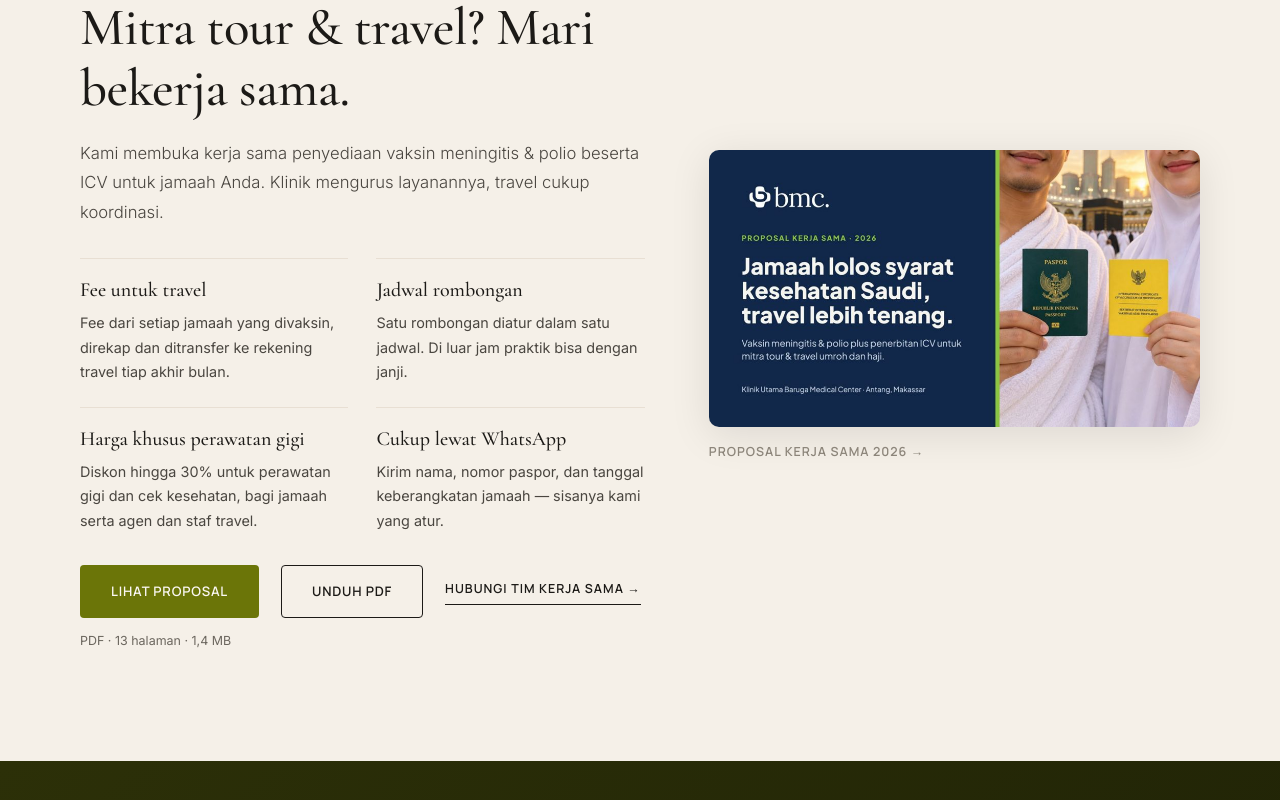
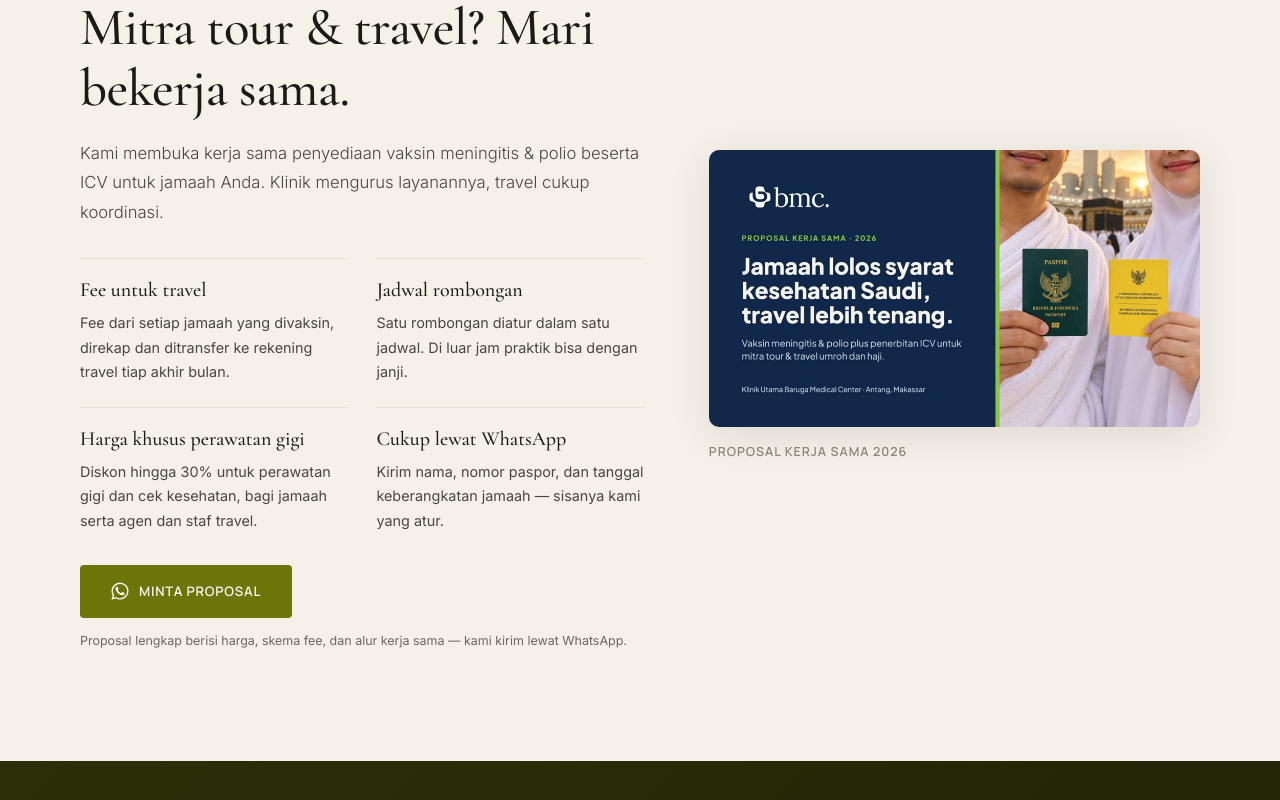
Before and after one commit to garlan730/baruga-website, a React (Vite) app: page /vaksin-umroh in a window 1280 px wide. Shown: the part 3468-4268 px from the top of the page. Built offline with nearby package versions, Linux system fonts and the light colour scheme.

Commit message:
Remove public proposal PDF; partners request it via WhatsApp
Co-Authored-By: Claude Opus 5.5 <noreply@anthropic.com>

```diff
--- a/src/config.js
+++ b/src/config.js
@@ -51,9 +51,6 @@ export const BOOKING_API_URL = 'https://script.google.com/macros/s/AKfycbzuU4pkH
 
 export const waLink = (message = '', number = CLINIC.whatsapp) =>
   `https://wa.me/${number}${message ? `?text=${encodeURIComponent(message)}` : ''}`
-
-// Partnership proposal for travel agents, served from /public/files.
-export const PARTNERSHIP_PDF = { url: '/files/proposal-kerja-sama-vaksin-umroh-baruga.pdf', pages: 13, size: '1,4 MB' }
 
 // Doctors grouped by department, in display order. Photos live in /public/img/doctors;
 // a missing photo falls back to initials. `service` links a group to a booking option.
--- a/src/pages/Vaccine.jsx
+++ b/src/pages/Vaccine.jsx
@@ -1,5 +1,5 @@
 import { Link } from 'react-router-dom'
-import { CLINIC, DOCTOR_GROUPS, HOURS, PARTNERSHIP_PDF, waLink } from '../config.js'
+import { CLINIC, DOCTOR_GROUPS, HOURS, waLink } from '../config.js'
 import { useLang } from '../i18n.jsx'
 import { Faq, Reveal, SectionHead, usePageTitle } from '../components/ui.jsx'
 import { WhatsAppIcon } from '../components/WhatsAppFloat.jsx'
@@ -111,7 +111,7 @@ export const FAQ = [
   },
   {
     q: { id: 'Bisa untuk rombongan travel atau KBIH?', en: 'Do you serve travel-agency groups?' },
-    a: { id: 'Bisa. Rombongan kami atur dalam satu jadwal. Untuk travel dan KBIH, kami juga membuka kerja sama — lihat bagian Kerja Sama di halaman ini untuk proposal lengkapnya.', en: 'Yes. Groups are scheduled together. For travel agencies we also offer a partnership — see the Partnership section on this page for the full proposal.' },
+    a: { id: 'Bisa. Rombongan kami atur dalam satu jadwal. Untuk travel dan KBIH, kami juga membuka kerja sama — hubungi kami lewat bagian Kerja Sama di halaman ini untuk mendapatkan proposalnya.', en: 'Yes. Groups are scheduled together. For travel agencies we also offer a partnership — request the proposal via the Partnership section on this page.' },
   },
   {
     q: { id: 'Berapa biayanya?', en: 'How much does it cost?' },
@@ -124,6 +124,14 @@ export default function Vaccine() {
   usePageTitle({ id: pageMeta('/vaksin-umroh').title, en: 'Umrah & Hajj Vaccines in Makassar + ICV | Baruga Medical Center' })
 
   const gp = DOCTOR_GROUPS.find((g) => g.service === 'gp')?.doctors[0]
+
+  const partnerWa = waLink(
+    t({
+      id: 'Halo Baruga Medical Center, kami dari travel umroh dan ingin meminta proposal kerja sama vaksin.\nNama travel:\nKota:',
+      en: 'Hello Baruga Medical Center, we are an Umrah travel agency and would like the vaccine partnership proposal.\nAgency name:\nCity:',
+    }),
+    CLINIC.partnershipWhatsapp,
+  )
 
   const waMessage = t({
     id: 'Halo Baruga Medical Center, saya mau jadwalkan vaksin Umroh/Haji (meningitis & polio) + ICV.\nNama:\nJumlah orang:\nRencana tanggal keberangkatan:',
@@ -269,32 +277,20 @@ export default function Vaccine() {
               ))}
             </div>
             <div className="partner-actions">
-              <a className="btn btn-primary" href={PARTNERSHIP_PDF.url} target="_blank" rel="noreferrer">
-                {t({ id: 'Lihat Proposal', en: 'View Proposal' })}
-              </a>
-              <a className="btn btn-secondary" href={PARTNERSHIP_PDF.url} download>
-                {t({ id: 'Unduh PDF', en: 'Download PDF' })}
-              </a>
-              <a
-                className="btn-link"
-                href={waLink(
-                  t({
-                    id: 'Halo Baruga Medical Center, kami dari travel umroh ingin berdiskusi tentang kerja sama vaksin.\nNama travel:\nKota:',
-                    en: 'Hello Baruga Medical Center, we are an Umrah travel agency interested in the vaccine partnership.\nAgency name:\nCity:',
-                  }),
-                  CLINIC.partnershipWhatsapp,
-                )}
-                target="_blank"
-                rel="noreferrer"
-              >
-                {t({ id: 'Hubungi tim kerja sama', en: 'Contact our partnership team' })}
+              <a className="btn btn-primary" href={partnerWa} target="_blank" rel="noreferrer">
+                <WhatsAppIcon size={18} /> {t({ id: 'Minta Proposal', en: 'Request the Proposal' })}
               </a>
             </div>
-            <p className="partner-meta">PDF · {PARTNERSHIP_PDF.pages} {t({ id: 'halaman', en: 'pages' })} · {PARTNERSHIP_PDF.size}</p>
+            <p className="partner-meta">
+              {t({
+                id: 'Proposal lengkap berisi harga, skema fee, dan alur kerja sama — kami kirim lewat WhatsApp.',
+                en: 'The full proposal covers pricing, the fee scheme, and the workflow — we’ll send it on WhatsApp.',
+              })}
+            </p>
           </div>
-          <Reveal as="a" className="partner-cover" href={PARTNERSHIP_PDF.url} target="_blank" rel="noreferrer" delay={120}>
+          <Reveal className="partner-cover" delay={120}>
             <img src="/img/proposal-cover.jpg" alt={t({ id: 'Sampul proposal kerja sama vaksin Umroh Baruga Medical Center', en: 'Cover of the Baruga Medical Center Umrah vaccine partnership proposal' })} width="960" height="540" loading="lazy" />
-            <span>{t({ id: 'Proposal Kerja Sama 2026', en: 'Partnership Proposal 2026' })} →</span>
+            <span>{t({ id: 'Proposal Kerja Sama 2026', en: 'Partnership Proposal 2026' })}</span>
           </Reveal>
         </div>
       </section>
--- a/src/styles.css
+++ b/src/styles.css
@@ -521,9 +521,8 @@ button { font: inherit; }
 .partner-benefit p { font-size: 0.9rem; color: var(--text-medium); }
 .partner-actions { display: flex; align-items: center; gap: 14px 22px; flex-wrap: wrap; margin-top: 32px; }
 .partner-meta { margin-top: 12px; font-size: 0.78rem; color: var(--text-light); }
-.partner-cover { display: block; text-decoration: none; color: var(--charcoal); }
+.partner-cover { display: block; color: var(--charcoal); }
 .partner-cover img { width: 100%; height: auto; border-radius: var(--radius); box-shadow: var(--shadow-medium); transition: transform 0.5s var(--ease), box-shadow 0.5s var(--ease); }
-.partner-cover:hover img { transform: translateY(-4px); box-shadow: 0 16px 50px rgba(0, 0, 0, 0.16); }
 .partner-cover span { display: block; margin-top: 14px; font-family: var(--font-ui); font-size: 0.78rem; font-weight: 600; letter-spacing: 0.08em; text-transform: uppercase; color: var(--taupe); }
 @media (max-width: 900px) { .partner-grid { grid-template-columns: 1fr; gap: 40px; } .partner-cover { max-width: 520px; } }
 @media (max-width: 560px) { .partner-benefits { grid-template-columns: 1fr; } .partner-actions .btn { flex: 1 1 100%; } }
```
